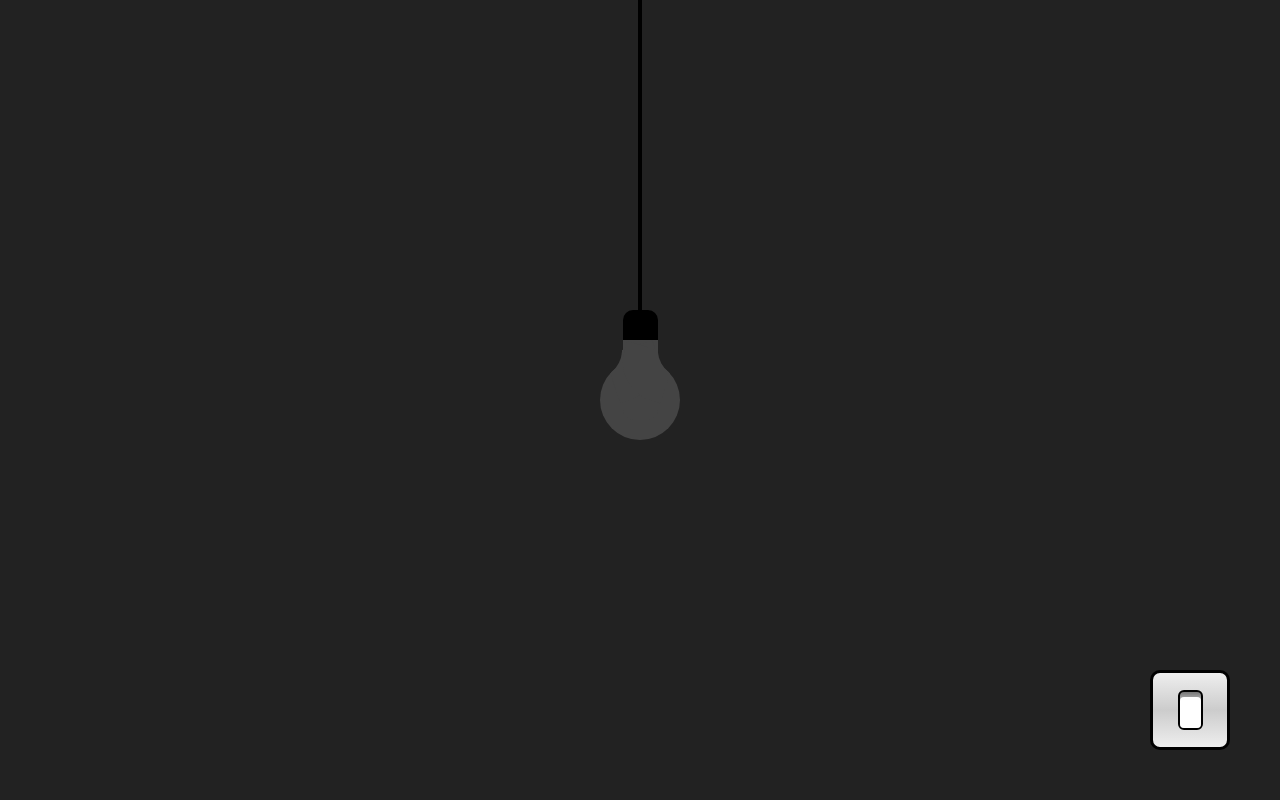
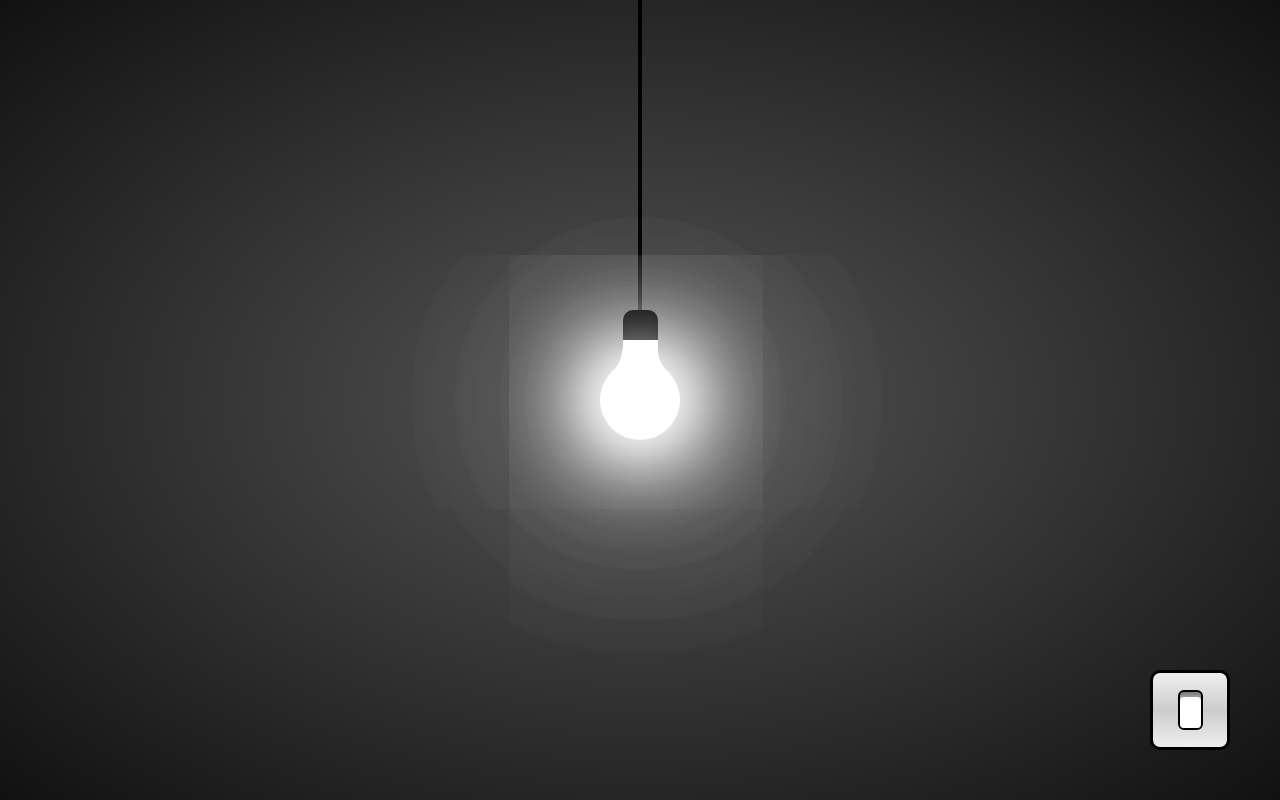
Before and after one commit to oliver-nicoll/probable-octo-doodle, a plain HTML site: page index.html in a window 1280 px wide. Both pictures are taken after a click on the element 1190 px from the left and 710 px from the top of the page. Drawn offline with Linux system fonts and the light colour scheme.

Commit message:
box shadow fixed - finished

```diff
--- a/style.css
+++ b/style.css
@@ -12,6 +12,10 @@ body {
     background: #222;
 }
 
+body.on {
+    background: radial-gradient(#555, #111);
+}
+
 .bulb {
     position: relative;
     width: 80px;
@@ -19,6 +23,17 @@ body {
     background: #444;
     border-radius: 50%;
     z-index: 2;
+}
+
+body.on .bulb {
+    background: #fff;
+    box-shadow: 0 0 50px #fff,
+    0 0 100px #fff,
+    0 0 150px #fff,
+    0 0 200px #fff,
+    0 0 250px #fff,
+    0 0 300px #fff,
+    0 0 350px #fff;
 }
 
 .bulb::before {
@@ -31,6 +46,23 @@ body {
     background: #444;
     border-top: 30px solid #000;
     border-radius: 10px;
+}
+
+body.on .bulb::before {
+    background: #fff;
+}
+
+body.on .bulb::after {
+    content: '';
+    position: absolute;
+    top: 50%;
+    left: 50%;
+    transform: translate(-50%,-50%);
+    width: 120px;
+    height: 120px;
+    background: #fff;
+    border-radius: 50%;
+    filter: blur(40px);
 }
 
 .bulb span:nth-child(1) {
@@ -46,6 +78,10 @@ body {
     box-shadow: 20px 20px 0 10px #444;
 }
 
+body.on .bulb span:nth-child(1) {
+    box-shadow: 20px 20px 0 10px #fff;
+}
+
 .bulb span:nth-child(2) {
     position: absolute;
     top: -16px;
@@ -57,6 +93,10 @@ body {
     transform: rotate(17deg);
     border-bottom-left-radius: 40px;
     box-shadow: -20px 20px 0 10px #444;
+}
+
+body.on .bulb span:nth-child(2) {
+    box-shadow: -20px 20px 0 10px #fff;
 }
 
 .wire {
```
